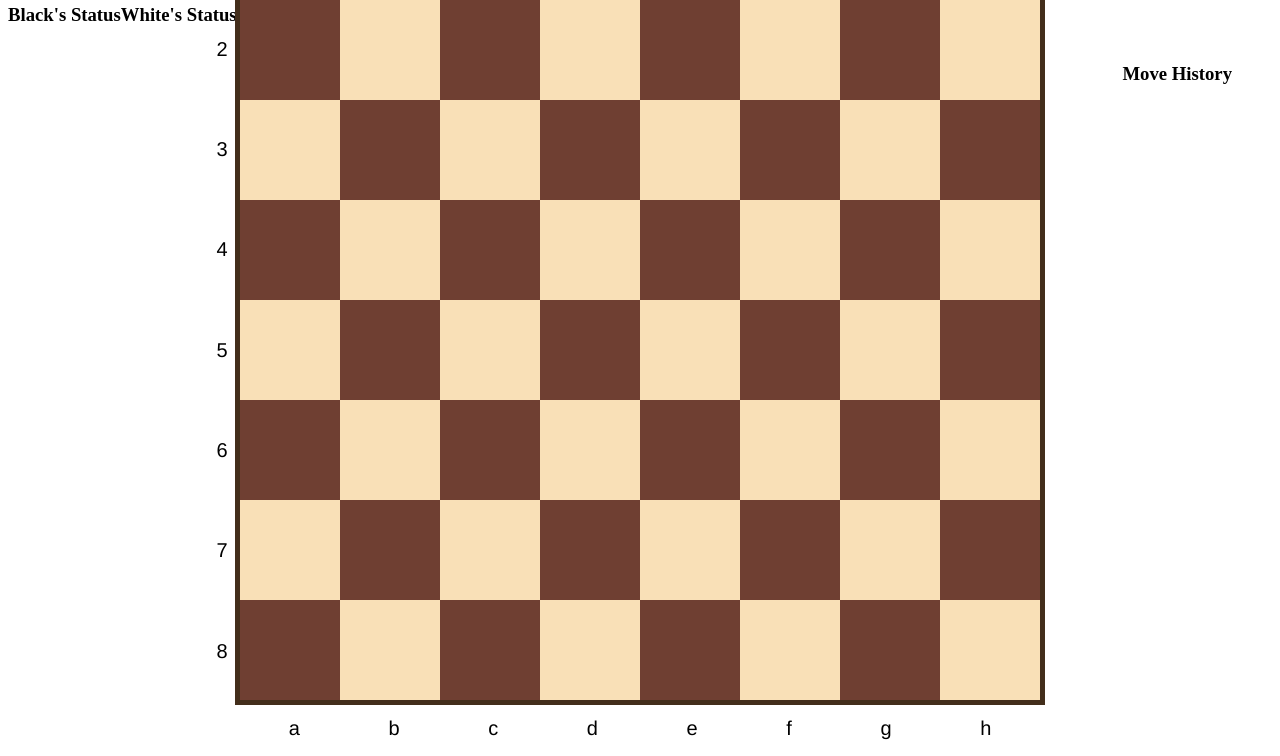
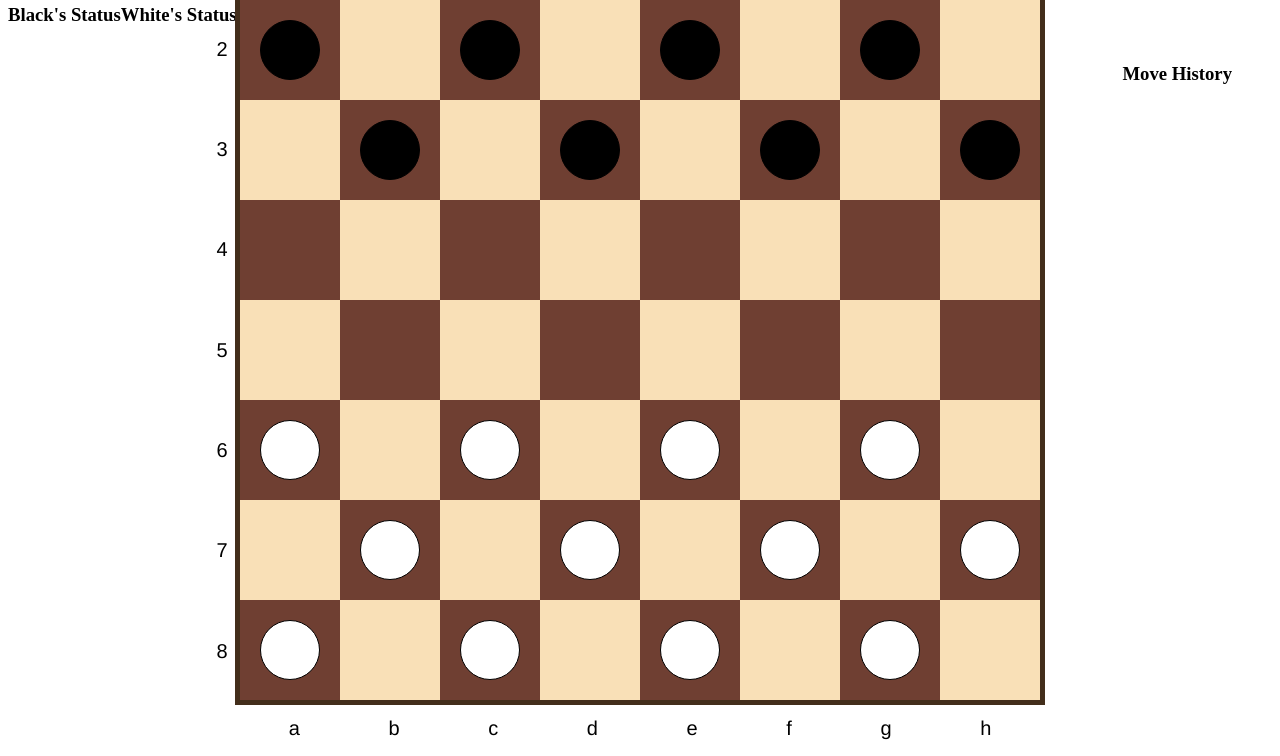
Before and after one commit to nicholascrandall/checkers, a plain HTML site: page index.html in a window 1280 px wide. Shown: the part 60-816 px from the top of the page. Drawn offline with nearby package versions, Linux system fonts and the light colour scheme.

Commit message:
added pieces to the board

```diff
--- a/css/style.css
+++ b/css/style.css
@@ -41,7 +41,6 @@ header {
   border: 5px solid #432e1b;
   width: 810px;
   height: 810px;
-  cursor: pointer;
 }
 .tile {
   height: 100px;
@@ -77,3 +76,20 @@ li {
 button {
 
 }
+.piece {
+  cursor: pointer;
+  width: 60px;
+  height: 60px;
+  padding: 12px;
+  border-radius: 50px;
+  position: absolute;
+  margin-left: 20px;
+  margin-top: 20px;
+  border: 1px solid black;
+}
+.blackpiece {
+  background-color: black;
+}
+.whitepiece {
+  background-color: white;
+}
--- a/js/app.js
+++ b/js/app.js
@@ -19,7 +19,7 @@ for (let i = 0; i < 8; i++) { //loops to add num/letter positions
 //adding tiles to the board
 
 for (let i = 1; i <= 64; i++) {
-  const $tile = $('<div>').addClass("tile")
+  const $tile = $('<div>').addClass(`tile${i}`)
   if (black) {
     $tile.addClass("darkTile")
     index++
@@ -36,13 +36,31 @@ for (let i = 1; i <= 64; i++) {
   }
 }
 
+//adding pieces to the board
+for (let i = 1; i <=24; i++) {
+  const $tile = $(`.tile${i}`)
+  const $piece = $("<p>").addClass("blackpiece")
+  $piece.addClass("piece")
+  if ($tile.hasClass("darkTile")) {
+    $tile.append($piece)
+  }
+}
+for (let i = 41; i <=63; i++) {
+  const $tile = $(`.tile${i}`)
+  const $piece = $("<span>").addClass("whitepiece")
+  $piece.addClass("piece")
+  if ($tile.hasClass("darkTile")) {
+    $tile.append($piece)
+  }
+}
+
 
 //buttons
 //clicking resign ends the game and declares a winner
 //clicking new match starts a new game
 
-//odd numbers = black's turn, even numbers = white
-let playerTurn = 1
+//true = black's turn, false = white's
+let playerTurn = true
 let blackRemaining = 12 //how many pieces they have left
 let whiteRemaining = 12
 let player1 = ""
@@ -68,4 +86,11 @@ console.log(`player 2 has been assigned to ${player2}`);
 
 //should I make two different gameplay loops, one for each side?
 
-//board
+//adding on click functionality to each piece
+//during black's turn
+if (playerTurn) {
+  $('.blackpiece').on('click',()=> {
+    const $starterPiece = $(event.target)
+    console.log($starterPiece);
+  })
+}
```
